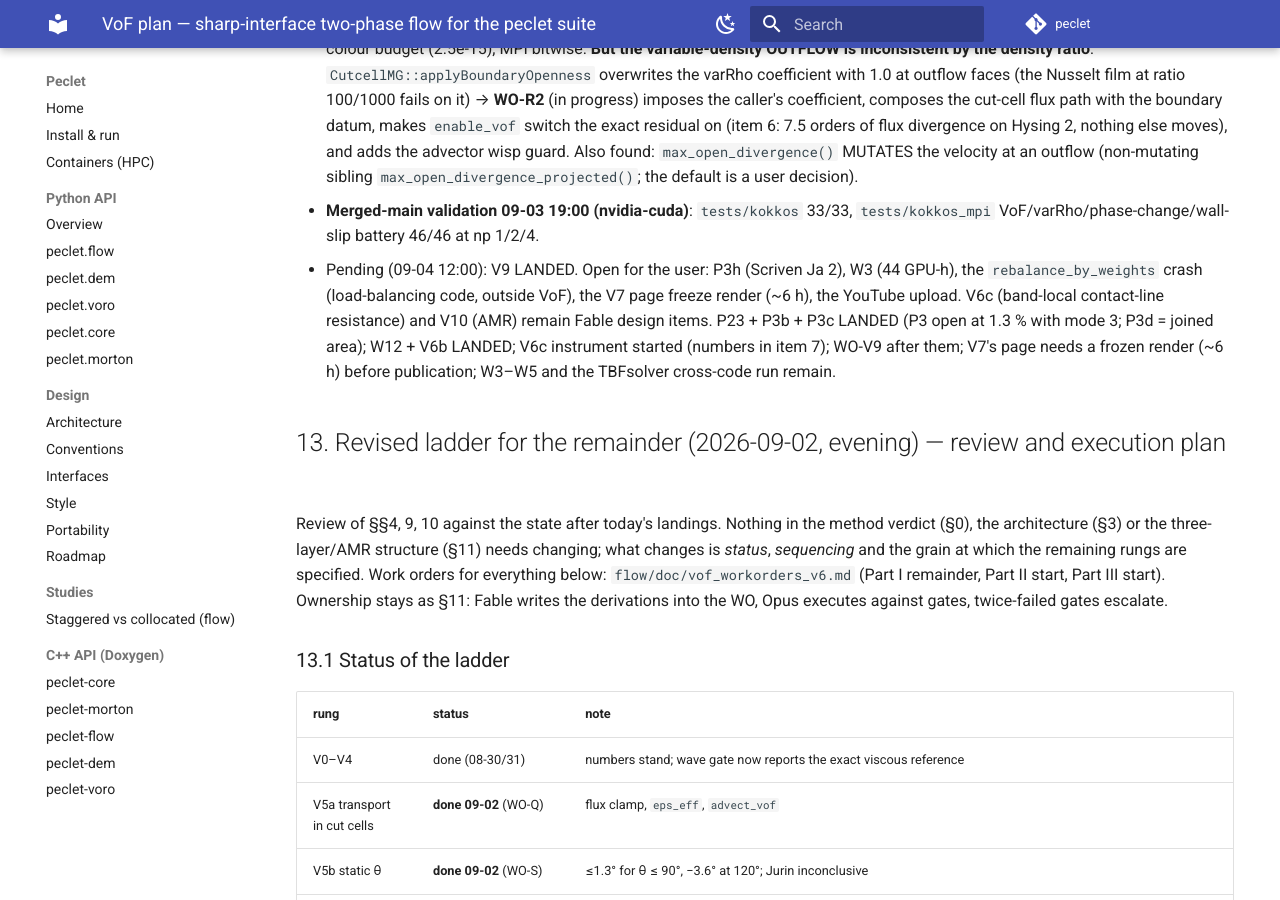
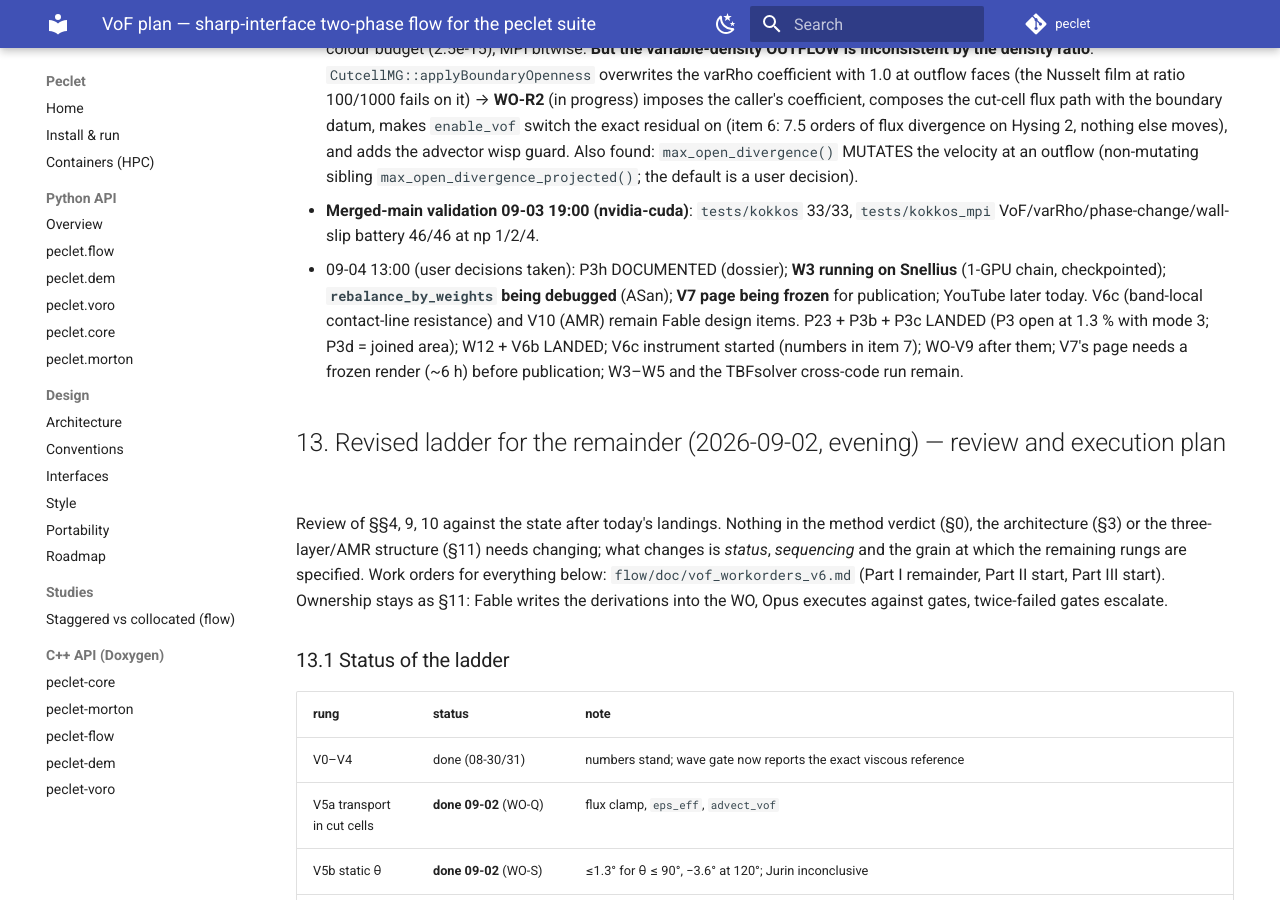
Before and after one commit to computational-chemical-engineering/peclet, an MkDocs documentation site: the page built from docs/VOF_PLAN.md, in a window 1280 px wide and 900 px high, scrolled down 21322 px. Built offline with MkDocs 1.6.1 and Material for MkDocs 9.7.7, drawn with Linux system fonts in a browser that asks for light colours; comment, search, counter and statistics services are not loaded; part of the change alters nothing that is shown; some of the changed text lies outside the part shown.

Commit message:
flow -> a16d9a1: WO-P3h dossier; plan: W3/rebalance/V7-page in progress
Co-Authored-By: Claude Fable 5.1 <noreply@anthropic.com>
Claude-Session: https://claude.ai/code/session_01Qa1K4Gwa3HaM7hQMg4qLqX

```diff
--- a/docs/VOF_PLAN.md
+++ b/docs/VOF_PLAN.md
@@ -1042,7 +1042,7 @@ pattern — the ABC counterpart of the V4 rule).
   Also found: `max_open_divergence()` MUTATES the velocity at an outflow (non-mutating sibling
   `max_open_divergence_projected()`; the default is a user decision).
 - **Merged-main validation 09-03 19:00 (nvidia-cuda)**: `tests/kokkos` 33/33, `tests/kokkos_mpi` VoF/varRho/phase-change/wall-slip battery 46/46 at np 1/2/4.
-- Pending (09-04 12:00): V9 LANDED. Open for the user: P3h (Scriven Ja 2), W3 (44 GPU-h), the `rebalance_by_weights` crash (load-balancing code, outside VoF), the V7 page freeze render (~6 h), the YouTube upload. V6c (band-local contact-line resistance) and V10 (AMR) remain Fable design items. P23 + P3b + P3c LANDED (P3 open at 1.3 % with mode 3; P3d = joined area); W12 + V6b LANDED; V6c instrument started (numbers in item 7); WO-V9 after them; V7's page needs a frozen render (~6 h) before publication; W3–W5 and the TBFsolver cross-code run remain.
+- 09-04 13:00 (user decisions taken): P3h DOCUMENTED (dossier); **W3 running on Snellius** (1-GPU chain, checkpointed); **`rebalance_by_weights` being debugged** (ASan); **V7 page being frozen** for publication; YouTube later today. V6c (band-local contact-line resistance) and V10 (AMR) remain Fable design items. P23 + P3b + P3c LANDED (P3 open at 1.3 % with mode 3; P3d = joined area); W12 + V6b LANDED; V6c instrument started (numbers in item 7); WO-V9 after them; V7's page needs a frozen render (~6 h) before publication; W3–W5 and the TBFsolver cross-code run remain.
 
 ## 13. Revised ladder for the remainder (2026-09-02, evening) — review and execution plan
 
@@ -1166,9 +1166,9 @@ gates, twice-failed gates escalate.
    faces (now the largest a-priori error, +27 % → never swept), the structural point that a
    conserved ṁ is a cell-FACE flux where the physics wants the flux at the interface (fix: give
    the interfacial cell its own Robin row instead of a Dirichlet identity row), the P2 order
-   ladder with the new row, and the Ja 2 verdict at a second resolution → **P3h**, a research
-   rung; seven work orders have each retired a mechanism, and the user should decide whether to
-   continue now or after the rest of the ladder.
+   ladder with the new row, and the Ja 2 verdict at a second resolution → **P3h** — the full
+   dossier (what is proven, what remains R1–R6, acceptance) is `flow/doc/vof_workorders_v6.md`
+   § WO-P3h.
 9. **`step()` is not atomic across the Weymouth–Yue boundedness throw** (E6 finding): the colour
    survives and a retry works, but the momentum half has already advanced by the rejected dt
    (`max|w|` moves by exactly g·dt), so catch-and-halve desynchronises colour and momentum.
```
